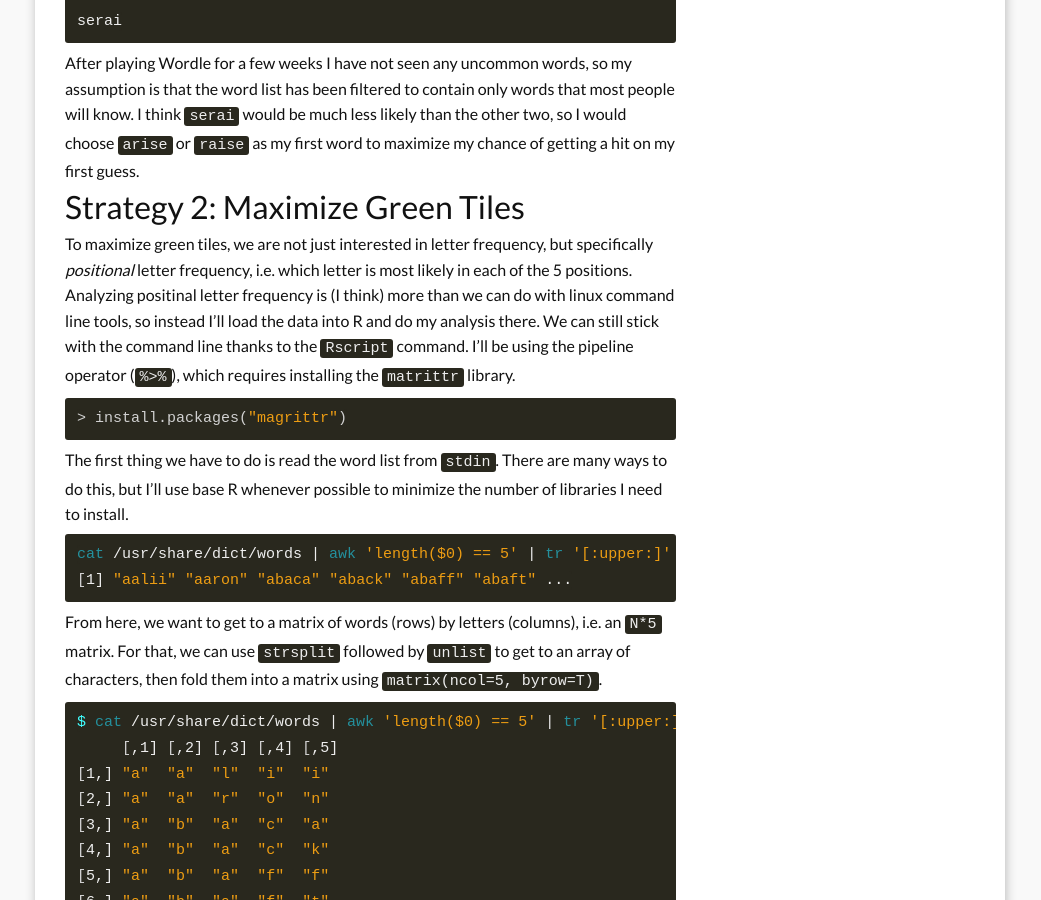
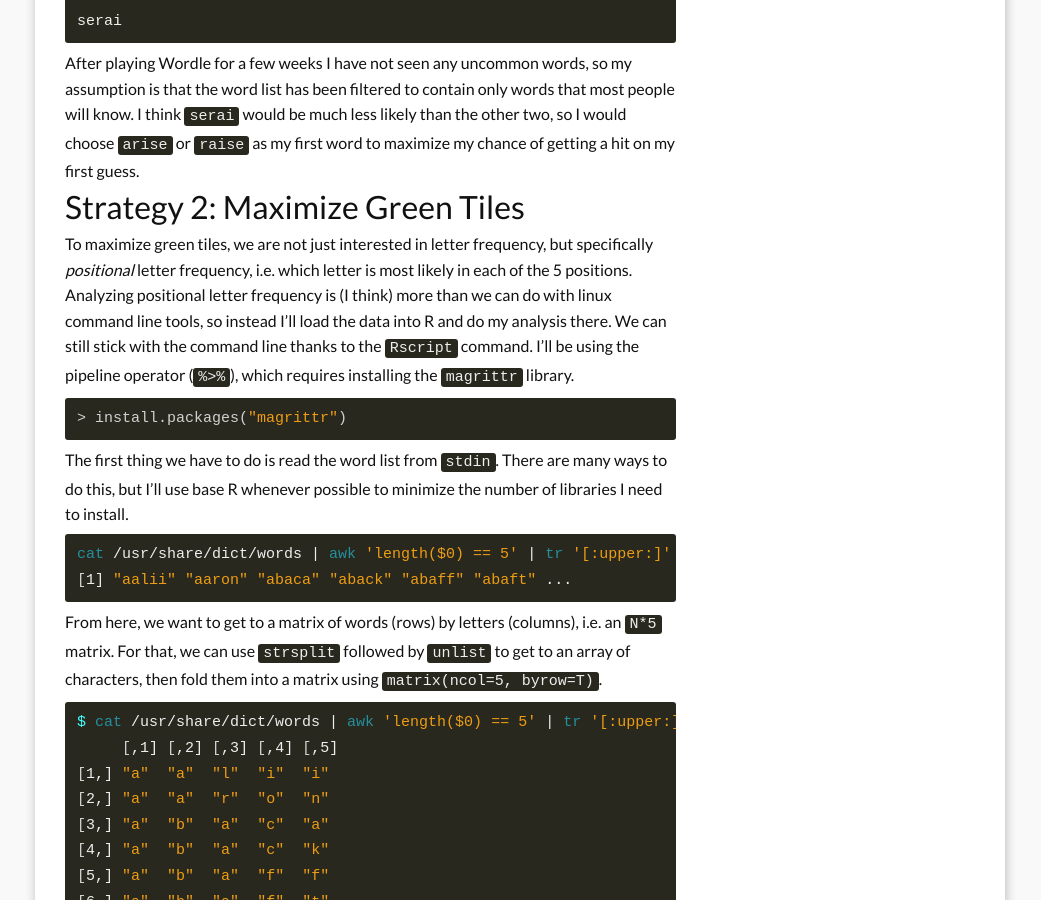
Before and after one commit to jdidion/jdidion.github.io, a Jekyll site: the page built from _posts/2022-02-13-WordleStats.md, in a window 1280 px wide and 900 px high, scrolled down 2970 px. Shown: the whole window, without its empty margins (120-1161 px from the left). Built offline with Jekyll 4.4.1, drawn with Linux system fonts in a browser that asks for light colours; comment, search, counter and statistics services are not loaded.

Commit message:
Update 2022-02-13-WordleStats.md

````diff
--- a/_posts/2022-02-13-WordleStats.md
+++ b/_posts/2022-02-13-WordleStats.md
@@ -104,7 +104,7 @@
 
 ## Strategy 2: Maximize Green Tiles
 
-To maximize green tiles, we are not just interested in letter frequency, but specifically *positional* letter frequency, i.e. which letter is most likely in each of the 5 positions. Analyzing positinal letter frequency is (I think) more than we can do with linux command line tools, so instead I'll load the data into R and do my analysis there. We can still stick with the command line thanks to the `Rscript` command. I'll be using the pipeline operator (`%>%`), which requires installing the `matrittr` library.
+To maximize green tiles, we are not just interested in letter frequency, but specifically *positional* letter frequency, i.e. which letter is most likely in each of the 5 positions. Analyzing positional letter frequency is (I think) more than we can do with linux command line tools, so instead I'll load the data into R and do my analysis there. We can still stick with the command line thanks to the `Rscript` command. I'll be using the pipeline operator (`%>%`), which requires installing the `magrittr` library.
 
 ```R
 > install.packages("magrittr")
````
